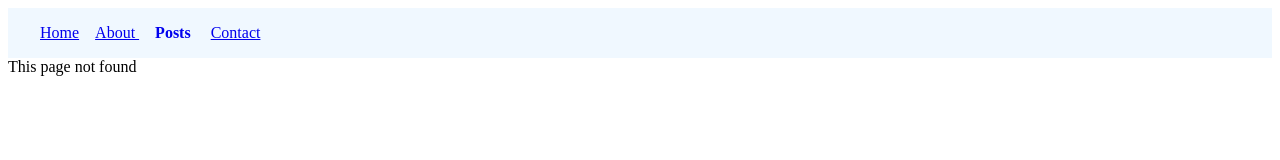
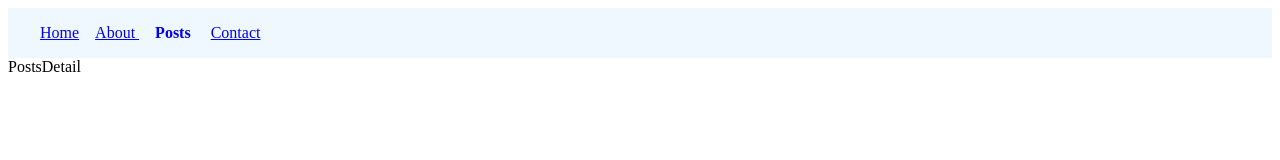
Before and after one commit to Ryuuutaaa/react-udemy, a React (Vite) app: page /posts/1 in a window 1280 px wide. Before the commit this address had no page. Shown: the top 160 px of the page. Built offline with nearby package versions, Linux system fonts and the light colour scheme.

Commit message:
feat : add post detail route

```diff
--- a/src/App.jsx
+++ b/src/App.jsx
@@ -9,6 +9,7 @@ import Navbar from "./components/Navbar";
 import OrderConfirmation from "./components/pages/OrderConfirmation";
 import NotFound from "./components/pages/NotFound";
 import PostList from "./components/pages/PostList";
+import PostsDetail from "./components/pages/PostsDetail";
 
 // import PostListWithCustomHooks from "./components/PostListWithCustomHooks";
 // import PostListWithReducer from "./components/PostListWithReducer";
@@ -37,6 +38,9 @@ function App() {
           <Route path="/about" element={<About />} />
           <Route path="/contact" element={<Contact />} />
           <Route path="/posts" element={<PostList />} />
+          <Route path="/posts/1" element={<PostsDetail />} />
+          <Route path="/posts/2" element={<PostsDetail />} />
+          <Route path="/posts/3" element={<PostsDetail />} />
           <Route path="/order-confirmation" element={<OrderConfirmation />} />
           <Route path="*" element={<NotFound />} />
         </Routes>
```
